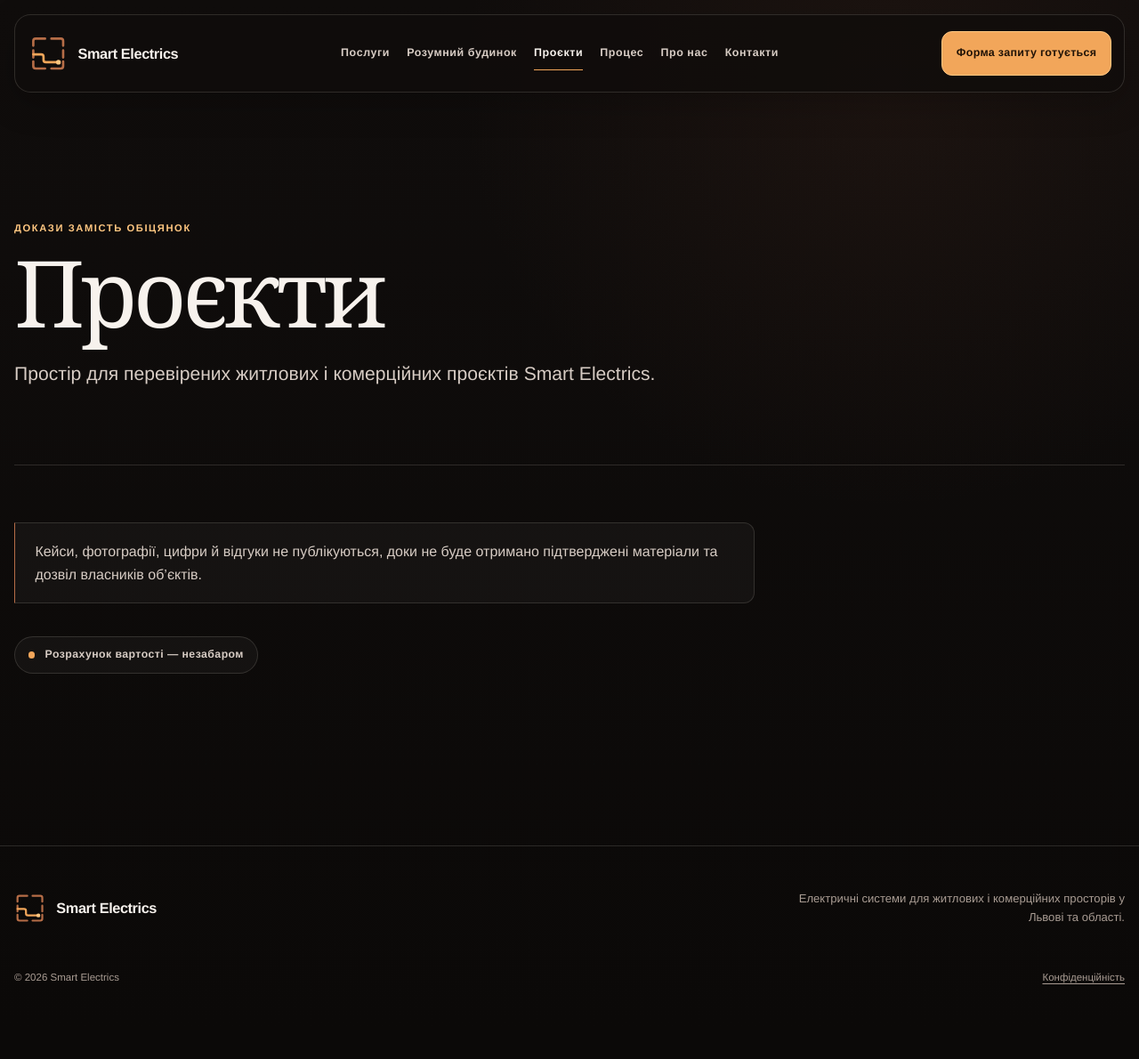
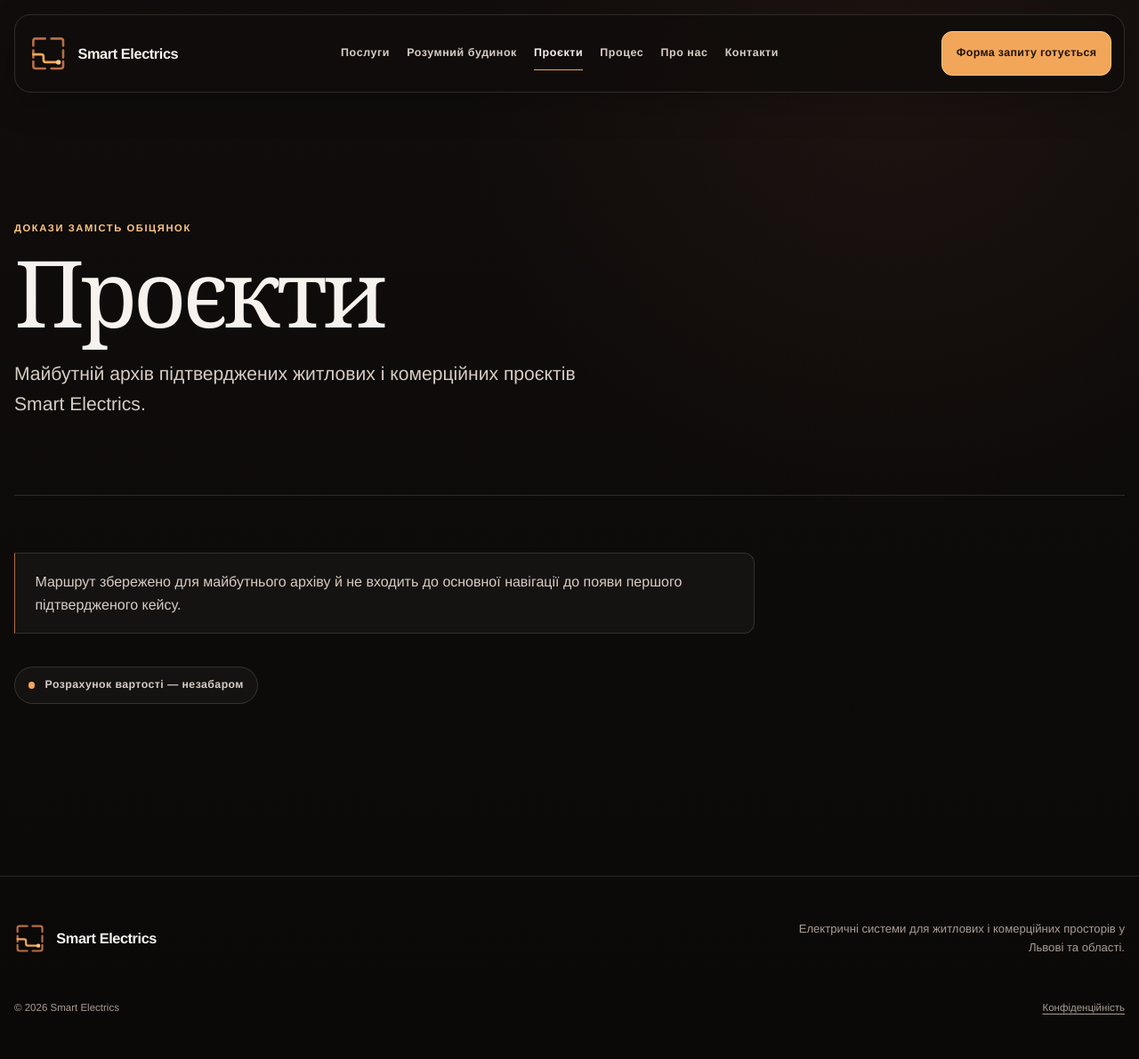
Before and after one commit to smart-electrics/smart-electrics.github.io, a Jekyll site: the page built from projects.md, in a window 1280 px wide. Shown: the whole page at 89% size. Built offline with Jekyll 4.4.1, drawn with Linux system fonts in a browser that asks for light colours; before the commit the page ends 1156 px from its top, so only the background shows below that.

```diff
--- a/projects.md
+++ b/projects.md
@@ -1,8 +1,8 @@
 ---
 title: Проєкти
-description: Простір для перевірених житлових і комерційних проєктів Smart Electrics.
+description: Майбутній архів підтверджених житлових і комерційних проєктів Smart Electrics.
 permalink: /projects/
 kicker: Докази замість обіцянок
 ---
 
-<p class="page-note">Кейси, фотографії, цифри й відгуки не публікуються, доки не буде отримано підтверджені матеріали та дозвіл власників об’єктів.</p>
+<p class="page-note">Маршрут збережено для майбутнього архіву й не входить до основної навігації до появи першого підтвердженого кейсу.</p>
```
Also changed, not shown: AGENTS.md (+1 -1 lines), docs/specs/repository-foundation.md (+6 -5 lines), README.md, 1 other file.
